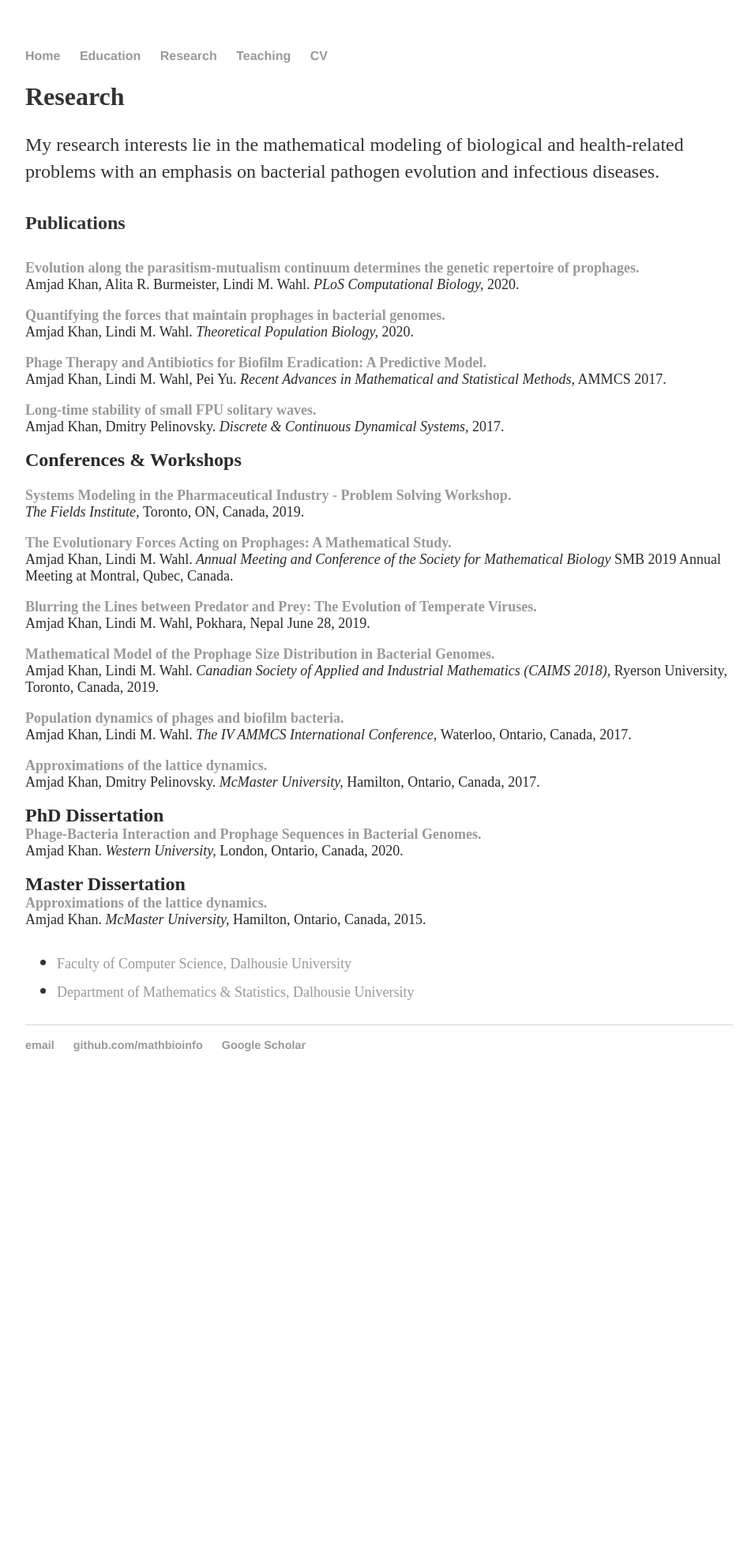
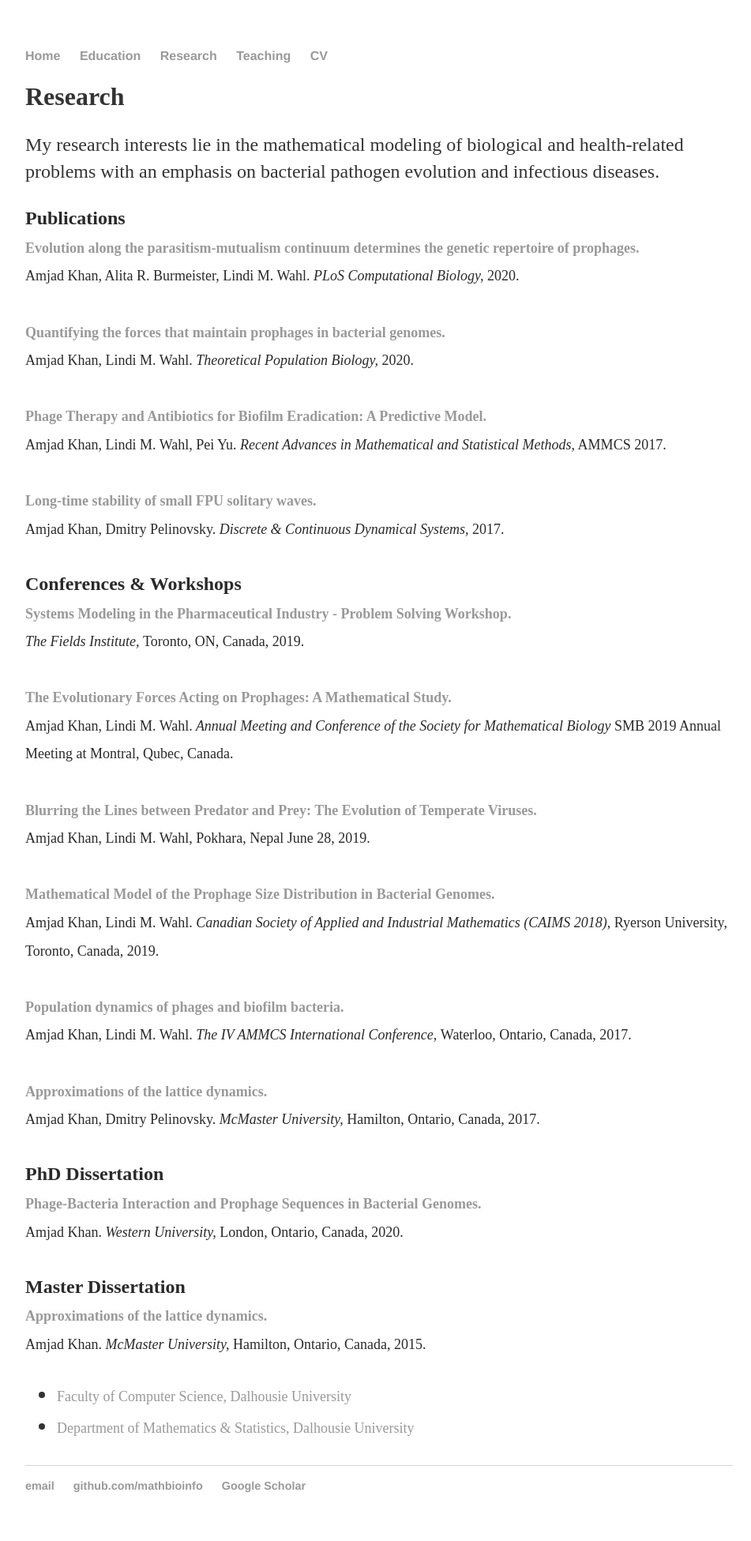
Before and after one commit to MathBioInfo/amjadkhan, a Jekyll site: the page built from Research/index.html, in a window 1280 px wide. Shown: the whole page at 79% size, without its empty margins (160-1111 px from the left). Built offline with Jekyll 4.4.1, drawn with Linux system fonts in a browser that asks for light colours; before the commit the page ends 1393 px from its top, so only the background shows below that.

Commit message:
Update index.html

```diff
--- a/Research/index.html
+++ b/Research/index.html
@@ -17,7 +17,7 @@
           <div class="container">
 			<div class="wsite-section-elements">
 				<p><font size="5"><b>Publications</b></font><br>
-				<div class="paragraph"></font color="#2a2a2a" size="4">
+
 
 	<a href="https://journals.plos.org/ploscompbiol/article?id=10.1371/journal.pcbi.1008482">
 	<strong> Evolution along the parasitism-mutualism continuum determines the genetic repertoire of prophages.
@@ -37,8 +37,7 @@
 	</font><br /><br /><font color="#2a2a2a" size="4">
 
 	<font size="5"><b>Conferences & Workshops</b></font><br>
-        <br>
-	<a href="http://www.fields.utoronto.ca/activities/19-20/systems-modeling">
+       	<a href="http://www.fields.utoronto.ca/activities/19-20/systems-modeling">
 	<strong> Systems Modeling in the Pharmaceutical Industry - Problem Solving Workshop.
 	</strong></a><br /><em> The Fields Institute, </em> Toronto, ON, Canada, 2019.
 	</font><br /><br /><font color="#2a2a2a" size="4">
```
